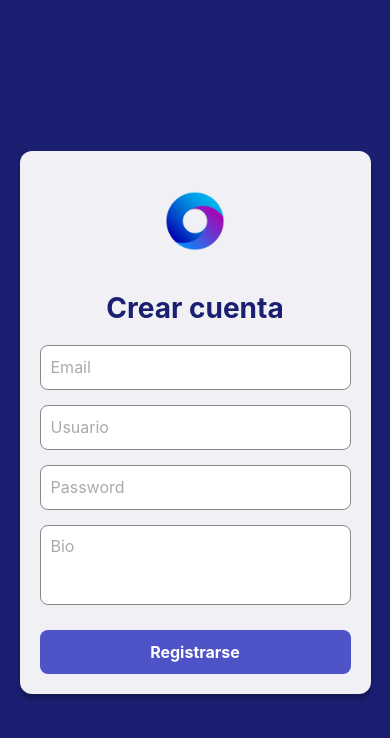
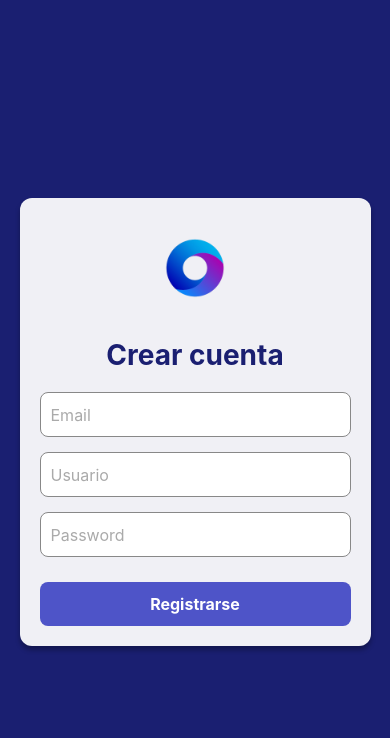
Before and after one commit to TZippilli/prog3-Native-ZRP, a React Native app in the folder TI-Prog3-ZRP/: screen /Register in a window 390 px wide. Shown: the top 738 px of the page. Built offline with nearby package versions, Linux system fonts and the light colour scheme.

Commit message:
arreglo registros

```diff
--- a/TI-Prog3-ZRP/src/screens/Register.js
+++ b/TI-Prog3-ZRP/src/screens/Register.js
@@ -20,7 +20,6 @@ export default class Register extends Component {
       .then(response => {
         if (response) {
           db.collection('users').add({
-            bio: bio,
             email: email,
             user: user,
             createdAt: Date.now()
@@ -69,16 +68,6 @@ export default class Register extends Component {
             secureTextEntry={true}
             onChangeText={text => this.setState({ password: text })}
             value={this.state.password}
-          />
-          <TextInput
-            style={[styles.input, styles.bioInput]}
-            keyboardType="default"
-            placeholder="Bio"
-            placeholderTextColor="#aaa"
-            onChangeText={text => this.setState({ bio: text })}
-            value={this.state.bio}
-            multiline={true}
-            numberOfLines={4}
           />
           <TouchableOpacity style={styles.buttonPrimary} onPress={() => this.onSubmit(this.state.email, this.state.password, this.state.bio, this.state.user)}>
             <Text style={styles.buttonText}>Registrarse</Text>
```
